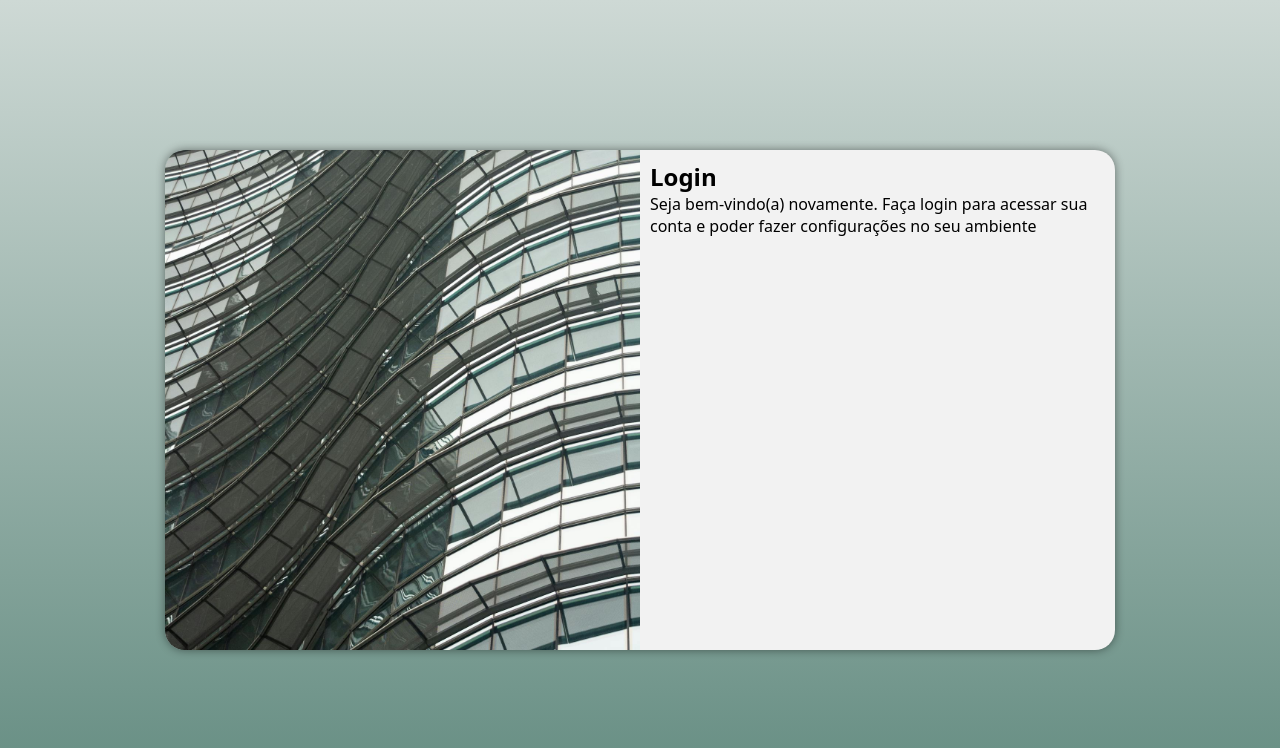
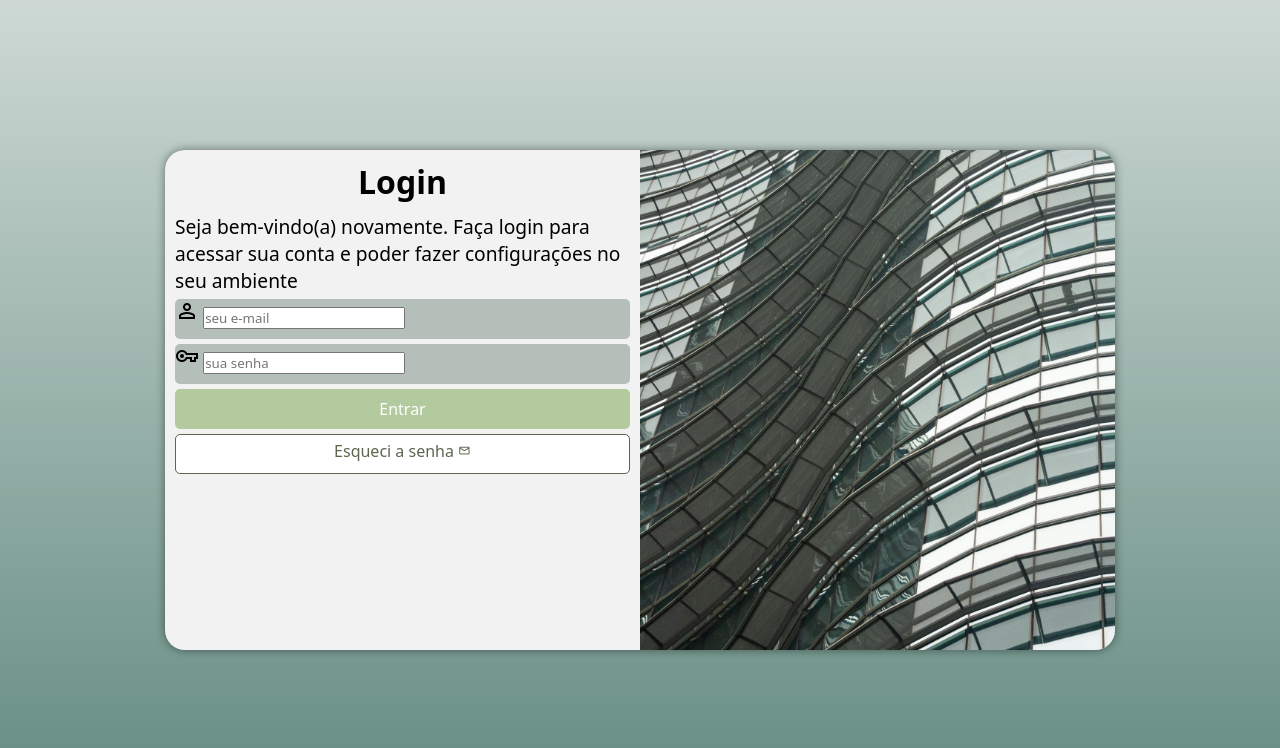
Before and after one commit to VictorOberdan/projeto-login, a plain HTML site: page index.html in a window 1280 px wide. Drawn offline with nearby package versions, Linux system fonts and the light colour scheme.

Commit message:
formatação do formulário

```diff
--- a/css/media-query.css
+++ b/css/media-query.css
@@ -33,13 +33,21 @@
     }
 
     section#login > div#imagem {
-        float: left;
+        float: right;
         width: 50%;
         height: 100%;
     }
 
     section#login > div#formulario {
-        float: right;
+        float: left;
         width: 50%;
     }
+
+    div#formulario > h1 {
+        font-size: 2em;
+    }
+
+    div#formulario > p {
+        font-size: 1.2em;
+    }
 }
--- a/css/style.css
+++ b/css/style.css
@@ -6,7 +6,7 @@
     #B4BFB9
     #CED9D5
     #f2f2f2
-
+    #b3c99e
 */
 
 * {
@@ -57,3 +57,65 @@ section#login > div#formulario {
     display: block;
     padding: 10px;
 }
+
+div#formulario > h1 {
+    text-align: center;
+    margin-bottom: 10px;
+    font-size: 1.5em;
+}
+
+div#formulario > p {
+    font-size: 0.8em;
+}
+
+form > div.campo {
+    background-color: #B4BFB9;
+    display: block;
+    width: 100%;
+    height: 40px;
+    border-radius: 5px;
+    margin: 5px 0px;
+}
+
+div.campo > label {
+    display: none;
+}
+
+form > input[type=submit] {
+    display: block;
+    font-size: 1em;
+    width: 100%;
+    height: 40px;
+    background-color: #b3c99e;
+    color: white;
+    border: none;
+    border-radius: 5px;
+    cursor: pointer;
+}
+
+form > input[type=submit]:hover {
+    background-color: #5a664e;
+}
+
+form > a.botao {
+    display: block;
+    text-align: center;
+    font-size: 1em;
+    width: 100%;
+    height: 40px;
+    padding-top: 5px;
+    margin-top: 5px;
+    background-color: white;
+    color: #5a664e;
+    border: 1px solid #5a664e;
+    border-radius: 5px;
+    text-decoration: none;
+}
+
+form > a.botao:hover {
+    background-color: #b9dd97;
+}
+
+form > a.botao > span {
+    font-size: 0.8em;
+}
--- a/index.html
+++ b/index.html
@@ -4,6 +4,7 @@
     <meta charset="UTF-8">
     <meta name="viewport" content="width=device-width, initial-scale=1.0">
     <title>Projeto Login</title>
+    <link rel="stylesheet" href="https://fonts.googleapis.com/css2?family=Material+Symbols+Outlined:opsz,wght,FILL,GRAD@20..48,100..700,0..1,-50..200"/>
     <link rel="stylesheet" href="css/style.css">
     <link rel="stylesheet" href="css/media-query.css">
 </head>
@@ -16,8 +17,19 @@
             <div id="formulario">
                 <h1>Login</h1>
                 <p>Seja bem-vindo(a) novamente. Faça login para acessar sua conta e poder fazer configurações no seu ambiente</p>
-                <form action="login.php" method="post">
-
+                <form action="login.php" method="post" autocomplete="on">
+                    <div class="campo">
+                        <span class="material-symbols-outlined">person</span>
+                        <input type="email" name="login" id="ilogin" placeholder="seu e-mail" autocomplete="email" required maxlength="30">
+                        <label for="ilogin">Login</label>
+                    </div>
+                    <div class="campo">
+                        <span class="material-symbols-outlined">vpn_key</span>
+                        <input type="password" name="senha" id="isenha" placeholder="sua senha" autocomplete="current-password" required minlength="8" maxlength="20">
+                        <label for="isenha">Senha</label>
+                    </div>
+                    <input type="submit" value="Entrar">
+                    <a href="esqueci.html" class="botao">Esqueci a senha <span class="material-symbols-outlined">mail</span></a>
                 </form>
             </div>
         </section>
```
